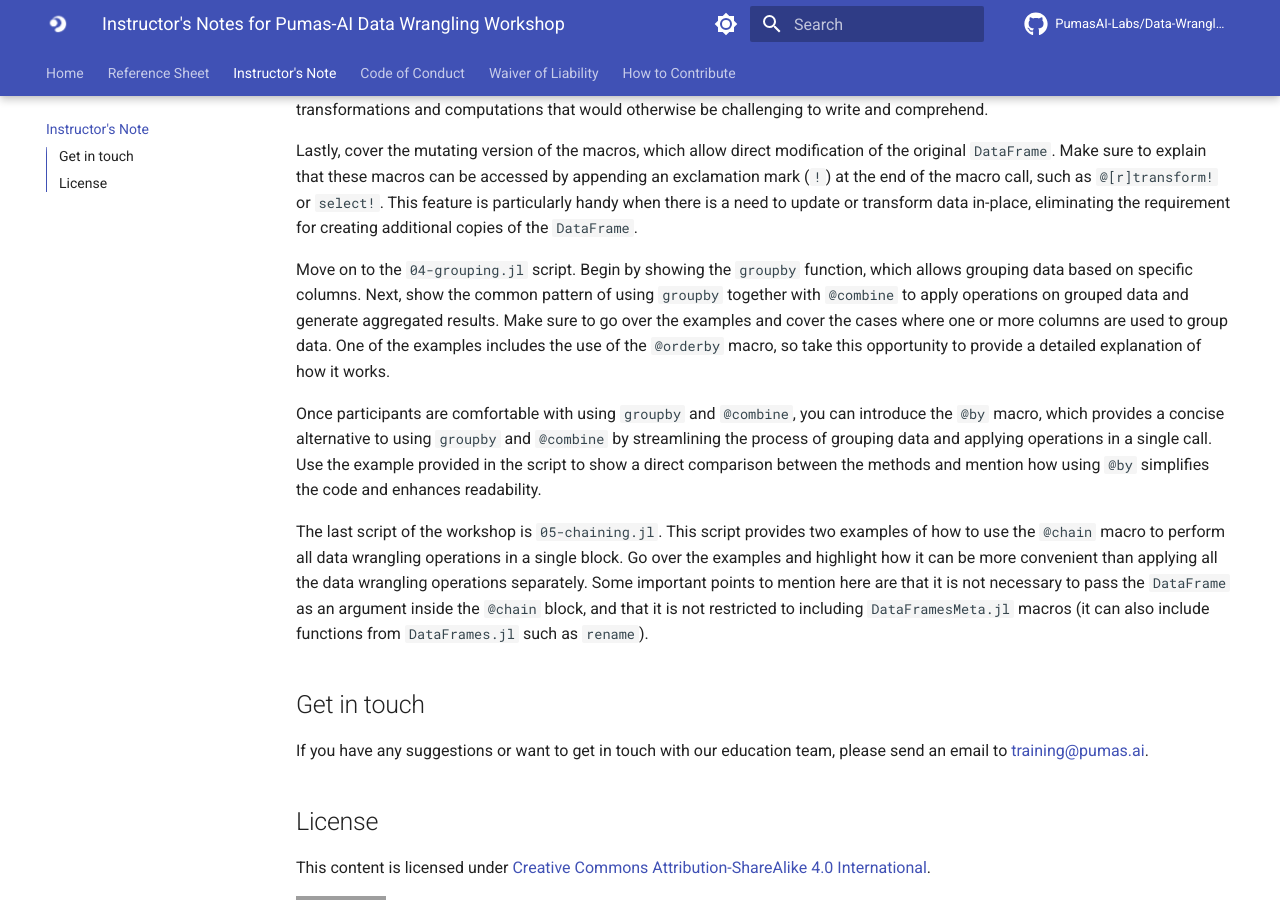
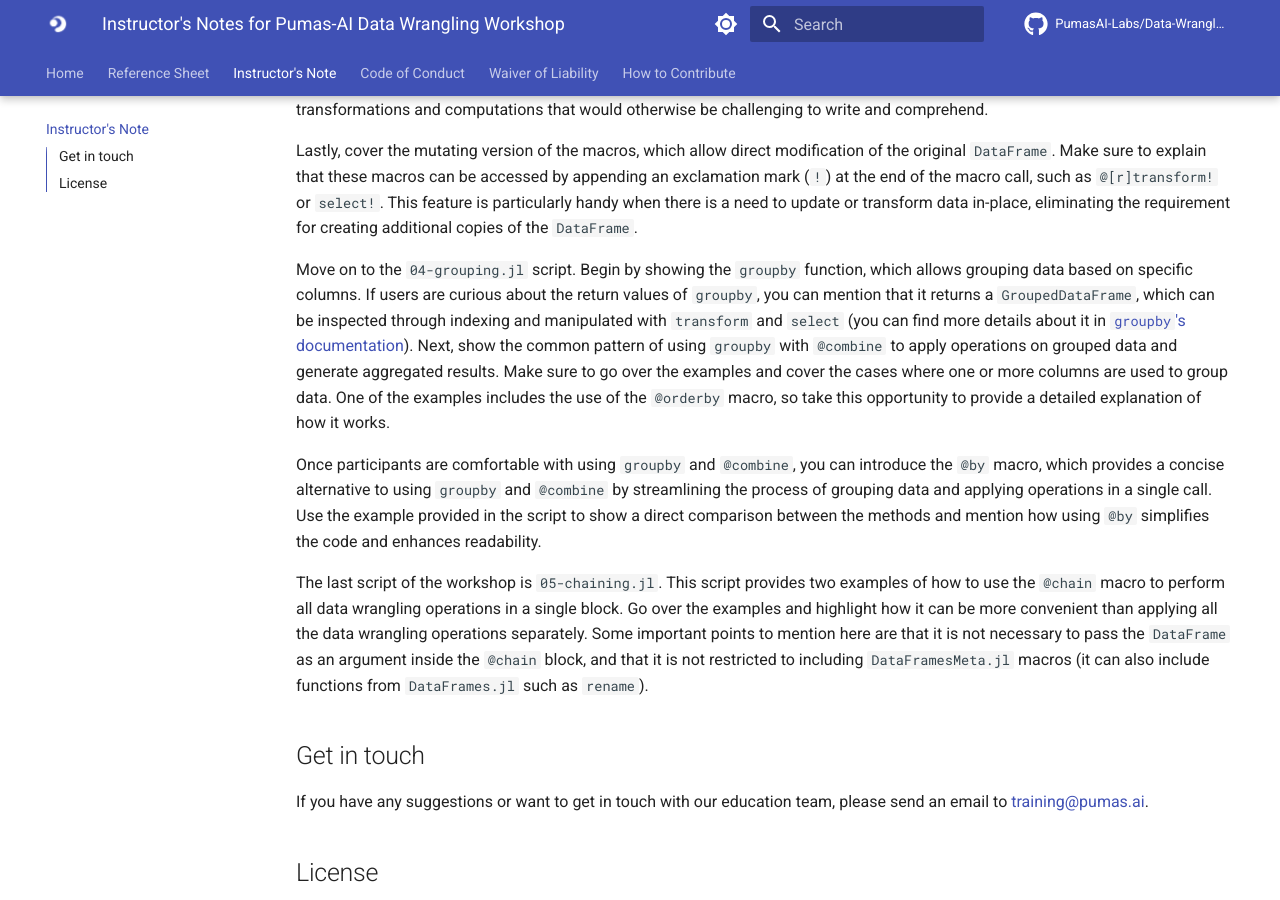
Before and after one commit to PumasAI-Labs/Data-Wrangling, an MkDocs documentation site: the page built from docs/instructors.md, in a window 1280 px wide and 900 px high, scrolled down 1387 px. Built offline with MkDocs 1.6.1 and Material for MkDocs 9.7.7, drawn with Linux system fonts in a browser that asks for light colours; comment, search, counter and statistics services are not loaded; grey boxes are pictures that could not be loaded.

Commit message:
Added note about `GroupedDataFrame`s

```diff
--- a/docs/instructors.md
+++ b/docs/instructors.md
@@ -54,10 +54,12 @@ Lastly, cover the mutating version of the macros, which allow direct modificatio
 accessed by appending an exclamation mark (`!`) at the end of the macro call, such as `@[r]transform!` or `select!`. This feature is particularly handy when
 there is a need to update or transform data in-place, eliminating the requirement for creating additional copies of the `DataFrame`.
 
-Move on to the `04-grouping.jl` script. Begin by showing the `groupby` function, which allows grouping data based on specific columns. Next, show the common
-pattern of using `groupby` together with `@combine` to apply operations on grouped data and generate aggregated results. Make sure to go over the examples and
-cover the cases where one or more columns are used to group data. One of the examples includes the use of the `@orderby` macro, so take this opportunity to
-provide a detailed explanation of how it works.
+Move on to the `04-grouping.jl` script. Begin by showing the `groupby` function, which allows grouping data based on specific columns. If users are curious
+about the return values of `groupby`, you can mention that it returns a `GroupedDataFrame`, which can be inspected through indexing and manipulated with
+`transform` and `select` (you can find more details about it in [`groupby`'s documentation](https://dataframes.juliadata.org/stable/lib/functions/#DataFrames.groupby)). Next,
+show the common pattern of using `groupby` with `@combine` to apply operations on grouped data and generate aggregated results. Make sure to go over
+the examples and cover the cases where one or more columns are used to group data. One of the examples includes the use of the `@orderby` macro, so take this
+opportunity to provide a detailed explanation of how it works.
 
 Once participants are comfortable with using `groupby` and `@combine`, you can introduce the `@by` macro, which provides a concise alternative to using
 `groupby` and `@combine` by streamlining the process of grouping data and applying operations in a single call. Use the example provided in the script to show a
```
